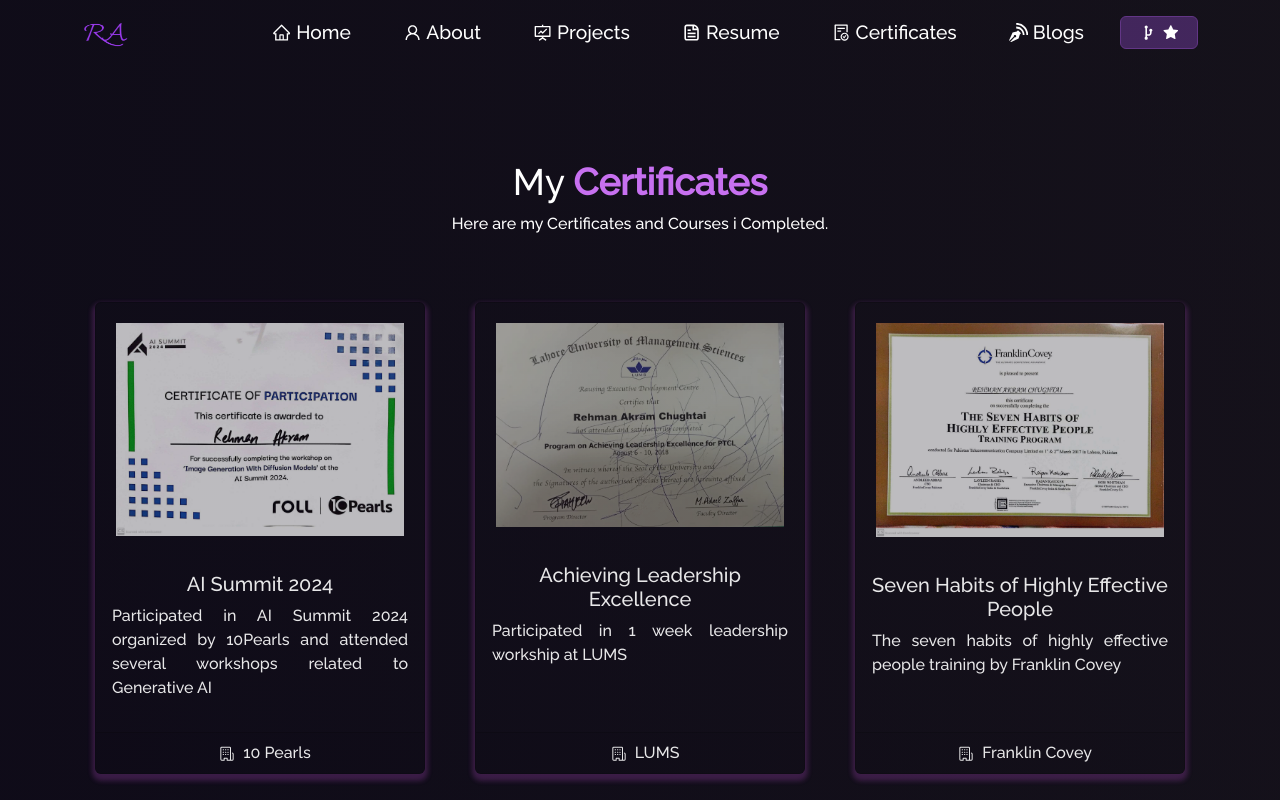
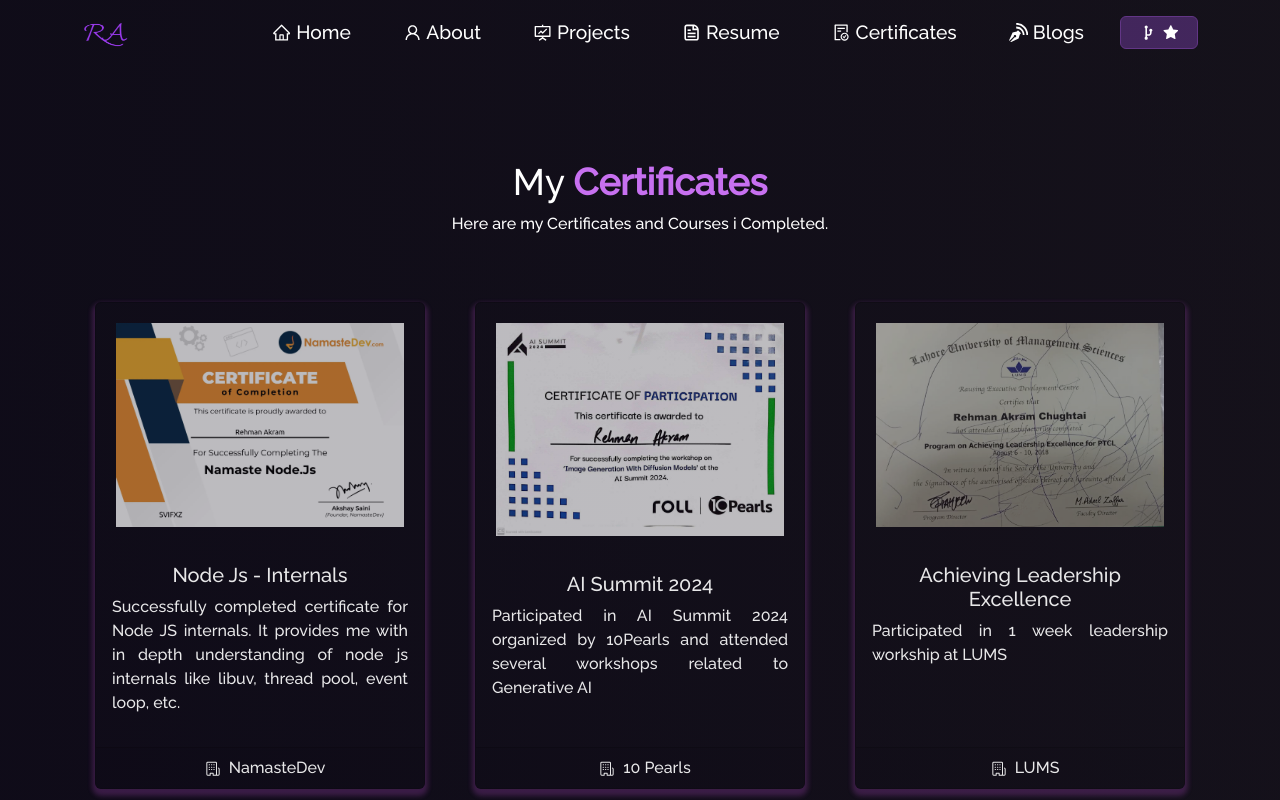
Before and after one commit to Rehman-Akram/portfolio, a React (Create React App) app: page /certificates in a window 1280 px wide. Shown: the top 800 px of the page. Built offline with nearby package versions, Linux system fonts and the light colour scheme.

Commit message:
added certificate

```diff
--- a/src/components/Certificates/Certificates.js
+++ b/src/components/Certificates/Certificates.js
@@ -2,6 +2,7 @@
 import { Container, Row, Col } from "react-bootstrap";
 import Particle from "../Particle";
 import aiSummit from "../../Assets/Certificates/AI_summit_Image.jpg"
+import nodeJs from "../../Assets/Certificates/nodejs_certificate.webp"
 import collaboration from "../../Assets/Certificates/Collaboration_ALIGNMENT.jpg"
 import innovativeThinking from "../../Assets/Certificates/Creative_Innovative_Thinking.jpg"
 import managerialExcellence from "../../Assets/Certificates/Developing_Managerial_Excellence.jpg"
@@ -32,6 +33,15 @@
           Here are my Certificates and Courses i Completed.
         </p>
         <Row style={{ justifyContent: "center", paddingBottom: "10px" }}>
+        <Col md={4} className="project-card">
+            <Card
+              imgPath={nodeJs}
+              isBlog={false}
+              title="Node Js - Internals "
+              description="Successfully completed certificate for Node JS internals. It provides me with in depth understanding of node js internals like libuv, thread pool, event loop, etc."
+              isAchievement="NamasteDev"
+            />
+          </Col>
         <Col md={4} className="project-card">
             <Card
               imgPath={aiSummit}
```
Also changed, not shown: src/Assets/Certificates/nodejs_certificate.webp (added).
